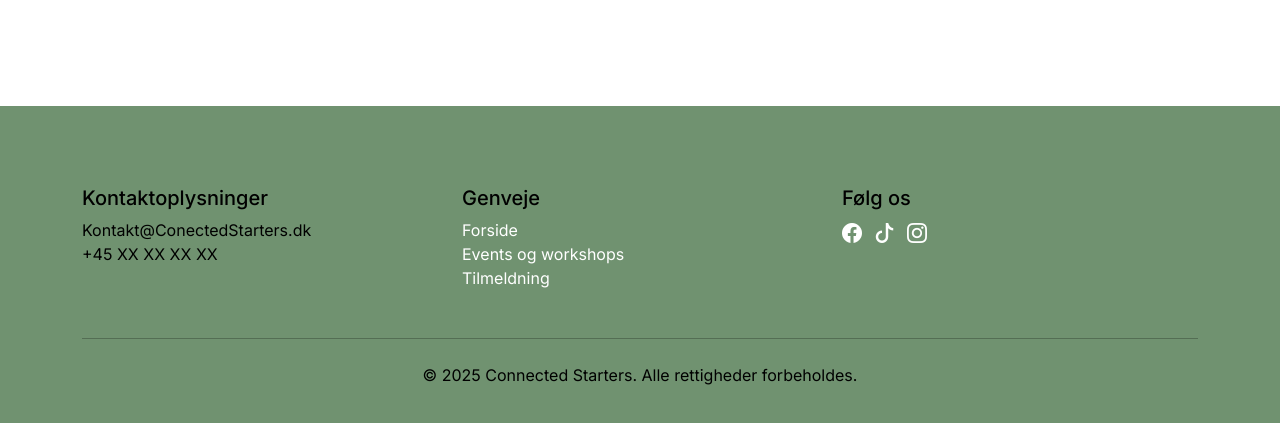
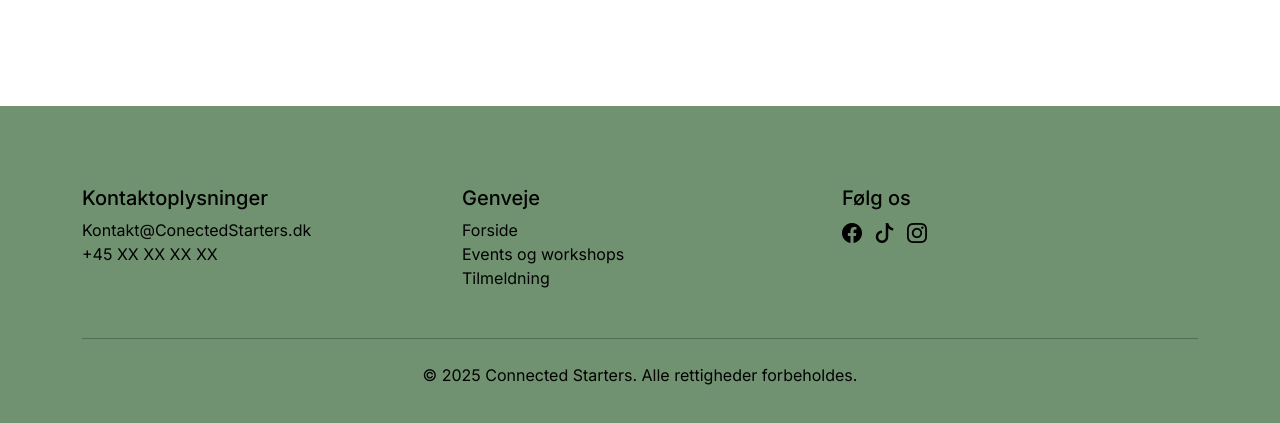
Before and after one commit to Teresath/Eksamen, a website: page Events.html in a window 1280 px wide. Shown: the part 2049-2472 px from the top of the page. Drawn offline with nearby package versions, Linux system fonts and the light colour scheme; files that its build step writes are made by us from their sources.

Commit message:
ændring i footer

```diff
--- a/Events.html
+++ b/Events.html
@@ -190,17 +190,17 @@
             <div class="col-md-4 mb-3">
                 <h5>Genveje</h5>
                 <ul class="list-unstyled">
-                    <li><a href="index.html" class="text-decoration-none text-white">Forside</a></li>
-                    <li><a href="Events.html" class="text-decoration-none text-white">Events og workshops</a></li>
-                    <li><a href="Tilmeld.html" class="text-decoration-none text-white">Tilmeldning</a></li>
+                    <li><a href="index.html" class="text-decoration-none text-black">Forside</a></li>
+                    <li><a href="Events.html" class="text-decoration-none text-black">Events og workshops</a></li>
+                    <li><a href="Tilmeld.html" class="text-decoration-none text-black">Tilmeldning</a></li>
                 </ul>
             </div>
             <div class="col-md-4 mb-3">
                 <h5>Følg os</h5>
                 <ul class="list-inline social-icons">
-                    <li class="list-inline-item"><a href="#" class="text-white"><i class="bi bi-facebook"></i></a></li>
-                    <li class="list-inline-item"><a href="#" class="text-white"><i class="bi bi-tiktok"></i></a></li>
-                    <li class="list-inline-item"><a href="#" class="text-white"><i class="bi bi-instagram"></i></a></li>
+                    <li class="list-inline-item"><a href="#" class="text-black"><i class="bi bi-facebook"></i></a></li>
+                    <li class="list-inline-item"><a href="#" class="text-black"><i class="bi bi-tiktok"></i></a></li>
+                    <li class="list-inline-item"><a href="#" class="text-black"><i class="bi bi-instagram"></i></a></li>
                 </ul>
             </div>
         </div>
```
Also changed, not shown: Tilmeld.html (+6 -6 lines), index.html (+6 -6 lines).
